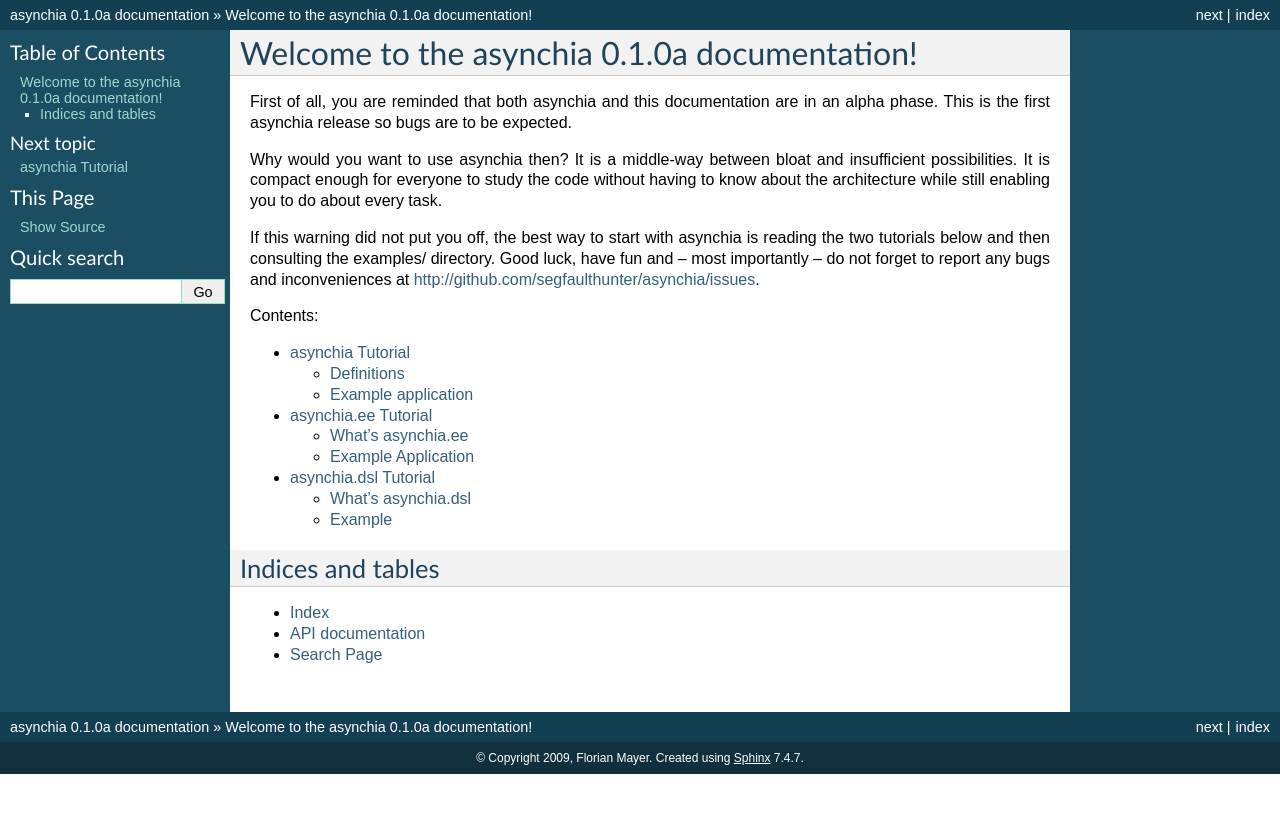
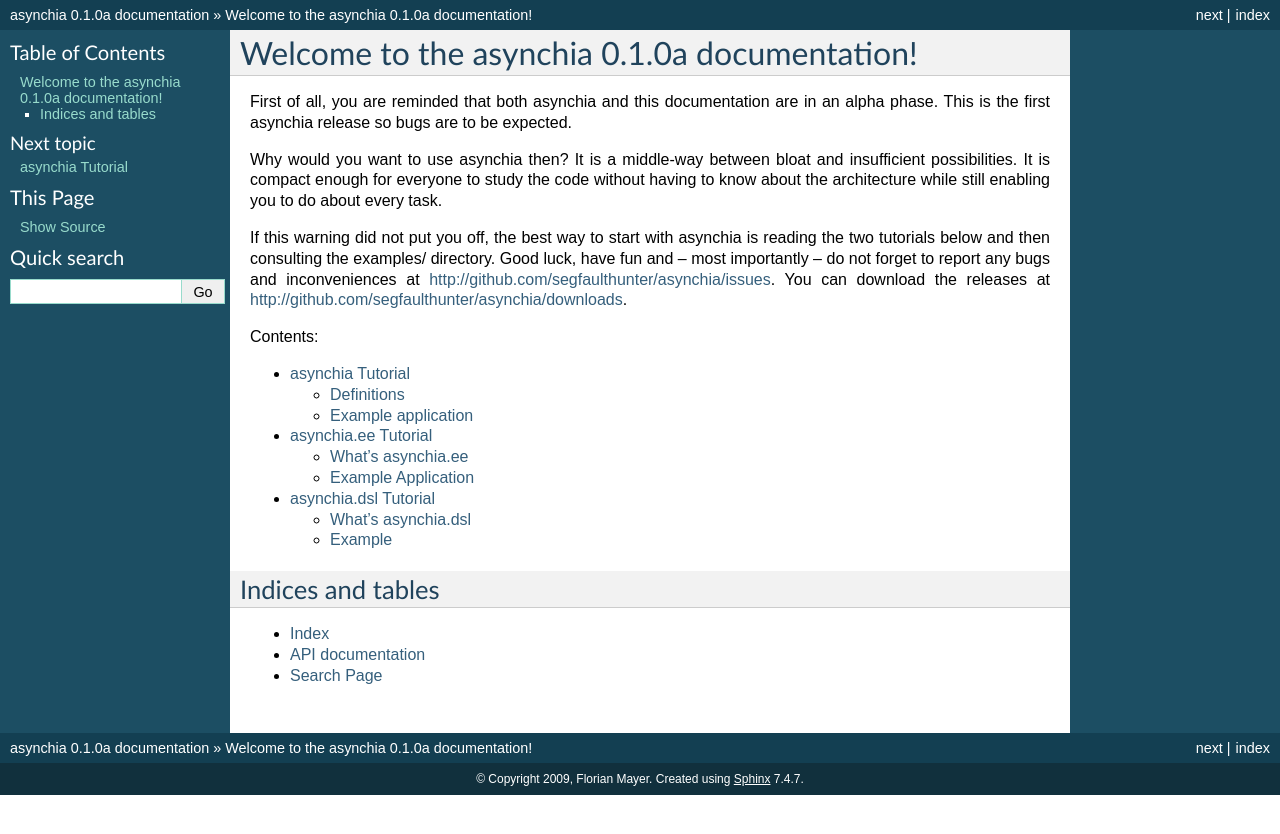
Before and after one commit to fmayer/asynchia, a Sphinx documentation site: the page built from doc/index.rst, in a window 1280 px wide. Shown: the top 834 px of the page. Built offline with Sphinx 7.4.7, drawn with Linux system fonts in a browser that asks for light colours.

Commit message:
Add download link to docs.

```diff
--- a/doc/index.rst
+++ b/doc/index.rst
@@ -16,6 +16,7 @@
 reading the two tutorials below and then consulting the examples/ directory.
 Good luck, have fun and -- most importantly -- do not forget to report any bugs
 and inconveniences at http://github.com/segfaulthunter/asynchia/issues.
+You can download the releases at http://github.com/segfaulthunter/asynchia/downloads.
 
 Contents:
 
```
